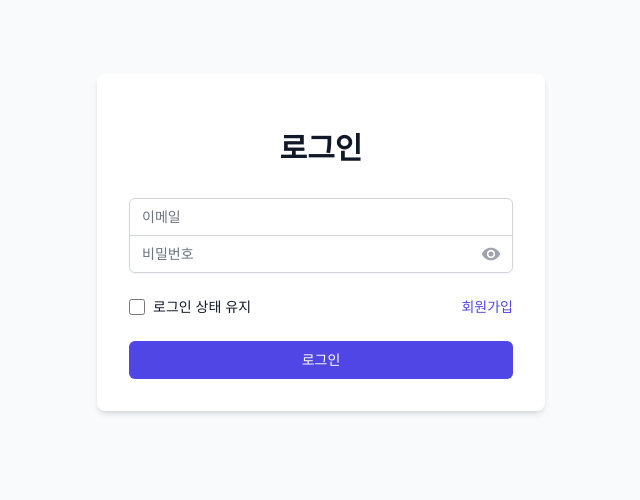
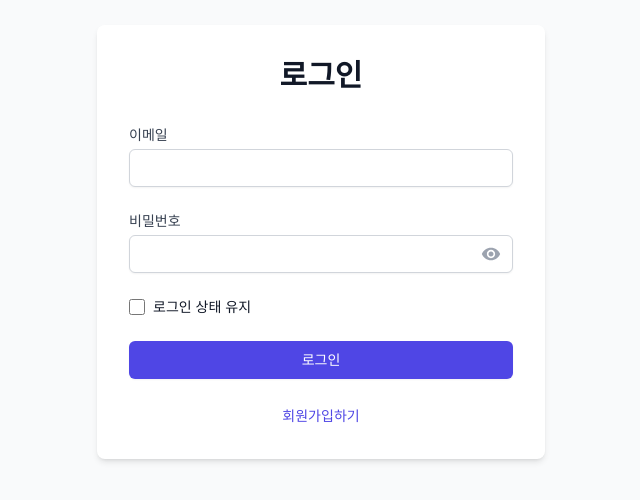
Before and after one commit to 2blackcow/movie, a React (Create React App) app: page /#/signin in a window 1280 px wide. Shown: the part 158-658 px from the top of the page, without its empty margins (319-959 px from the left). Built offline with nearby package versions, Linux system fonts and the light colour scheme.

Commit message:
로그인 수정

```diff
--- a/package.json
+++ b/package.json
@@ -2,7 +2,7 @@
   "name": "movie",
   "version": "0.1.0",
   "private": true,
-  "homepage": "https://2blackcow.github.io/movie#",
+  "homepage": "https://2blackcow.github.io/movie",
   "dependencies": {
     "@babel/core": "^7.16.0",
     "@pmmmwh/react-refresh-webpack-plugin": "^0.5.3",
--- /dev/null
+++ b/src/components/auth/AuthForm.js
@@ -0,0 +1,250 @@
+import React, { useState } from 'react';
+import { useNavigate, Link } from 'react-router-dom';
+import { MdVisibility, MdVisibilityOff } from 'react-icons/md';
+import { userStorage, STORAGE_KEYS } from '../../utils/localStorage';
+
+const AuthForm = () => {
+  const navigate = useNavigate();
+  const [isSignIn, setIsSignIn] = useState(true);
+  const [formData, setFormData] = useState({
+    email: "",
+    password: "",
+    confirmPassword: "",
+    rememberMe: false,
+    agreeToTerms: false
+  });
+  const [loading, setLoading] = useState(false);
+  const [showPassword, setShowPassword] = useState(false);
+  const [error, setError] = useState('');
+
+  const validateEmail = (email) => {
+    const emailRegex = /^[^\s@]+@[^\s@]+\.[^\s@]+$/;
+    return emailRegex.test(email);
+  };
+
+  const validateTMDBApiKey = async (apiKey) => {
+    try {
+      const response = await fetch(
+        `https://api.themoviedb.org/3/movie/popular?api_key=${apiKey}`
+      );
+      return response.ok;
+    } catch (error) {
+      return false;
+    }
+  };
+
+  const handleChange = (e) => {
+    const { name, value, type, checked } = e.target;
+    setFormData(prev => ({
+      ...prev,
+      [name]: type === 'checkbox' ? checked : value
+    }));
+  };
+
+  const toggleForm = () => {
+    setIsSignIn(!isSignIn);
+    setError('');
+    setFormData({
+      email: "",
+      password: "",
+      confirmPassword: "",
+      rememberMe: false,
+      agreeToTerms: false
+    });
+  };
+
+  const handleSubmit = async (e) => {
+    e.preventDefault();
+    setLoading(true);
+    setError('');
+
+    try {
+      if (!validateEmail(formData.email)) {
+        throw new Error('유효한 이메일 형식이 아닙니다.');
+      }
+
+      if (isSignIn) {
+        // 로그인 로직
+        const users = JSON.parse(localStorage.getItem(STORAGE_KEYS.USERS) || "[]");
+        const user = users.find(
+          (u) => u.id === formData.email && u.password === formData.password
+        );
+
+        if (!user) {
+          throw new Error('이메일 또는 비밀번호가 일치하지 않습니다.');
+        }
+
+        userStorage.initUser(formData.email);
+        localStorage.setItem(STORAGE_KEYS.TMDB_KEY, user.password);
+        localStorage.setItem(STORAGE_KEYS.IS_LOGGED_IN, "true");
+
+        if (formData.rememberMe) {
+          localStorage.setItem(STORAGE_KEYS.REMEMBERED_EMAIL, formData.email);
+        }
+
+        alert('로그인 성공!');
+        navigate("/");
+      } else {
+        // 회원가입 로직
+        if (!formData.agreeToTerms) {
+          throw new Error('필수 약관에 동의해주세요.');
+        }
+
+        const isValidApiKey = await validateTMDBApiKey(formData.password);
+        if (!isValidApiKey) {
+          throw new Error('유효하지 않은 TMDB API 키입니다.');
+        }
+
+        const users = JSON.parse(localStorage.getItem('users') || '[]');
+        const userExists = users.some(user => user.id === formData.email);
+
+        if (userExists) {
+          throw new Error('이미 존재하는 이메일입니다.');
+        }
+
+        users.push({
+          id: formData.email,
+          password: formData.password
+        });
+        localStorage.setItem('users', JSON.stringify(users));
+
+        alert('회원가입 성공!');
+        setIsSignIn(true);
+      }
+    } catch (error) {
+      setError(error.message);
+      alert(error.message);
+    } finally {
+      setLoading(false);
+    }
+  };
+
+  return (
+    <div className="min-h-screen flex items-center justify-center bg-gray-50 py-12 px-4 sm:px-6 lg:px-8">
+      <div className="max-w-md w-full space-y-8">
+        <div className={`bg-white p-8 rounded-lg shadow-md transition-transform duration-500 ease-in-out transform ${isSignIn ? 'rotate-y-0' : 'rotate-y-180'}`}>
+          <div className="text-center mb-8">
+            <h2 className="text-3xl font-extrabold text-gray-900">
+              {isSignIn ? '로그인' : '회원가입'}
+            </h2>
+            {!isSignIn && (
+              <p className="mt-2 text-sm text-gray-600">
+                TMDB API 키가 필요합니다.
+                <a
+                  href="https://www.themoviedb.org/settings/api"
+                  target="_blank"
+                  rel="noopener noreferrer"
+                  className="font-medium text-indigo-600 hover:text-indigo-500 ml-1"
+                >
+                  여기서 발급받으세요
+                </a>
+              </p>
+            )}
+          </div>
+
+          <form onSubmit={handleSubmit} className="space-y-6">
+            <div>
+              <label htmlFor="email" className="block text-sm font-medium text-gray-700">
+                이메일
+              </label>
+              <input
+                id="email"
+                name="email"
+                type="email"
+                required
+                value={formData.email}
+                onChange={handleChange}
+                className="mt-1 block w-full px-3 py-2 border border-gray-300 rounded-md shadow-sm focus:outline-none focus:ring-indigo-500 focus:border-indigo-500 sm:text-sm"
+              />
+            </div>
+
+            <div>
+              <label htmlFor="password" className="block text-sm font-medium text-gray-700">
+                {isSignIn ? '비밀번호' : 'TMDB API Key'}
+              </label>
+              <div className="mt-1 relative">
+                <input
+                  id="password"
+                  name="password"
+                  type={showPassword ? "text" : "password"}
+                  required
+                  value={formData.password}
+                  onChange={handleChange}
+                  className="block w-full px-3 py-2 border border-gray-300 rounded-md shadow-sm focus:outline-none focus:ring-indigo-500 focus:border-indigo-500 sm:text-sm pr-10"
+                />
+                <button
+                  type="button"
+                  onClick={() => setShowPassword(!showPassword)}
+                  className="absolute inset-y-0 right-0 px-3 flex items-center"
+                >
+                  {showPassword ? (
+                    <MdVisibilityOff className="h-5 w-5 text-gray-400" />
+                  ) : (
+                    <MdVisibility className="h-5 w-5 text-gray-400" />
+                  )}
+                </button>
+              </div>
+            </div>
+
+            {!isSignIn && (
+              <div className="flex items-center">
+                <input
+                  id="agreeToTerms"
+                  name="agreeToTerms"
+                  type="checkbox"
+                  checked={formData.agreeToTerms}
+                  onChange={handleChange}
+                  className="h-4 w-4 text-indigo-600 focus:ring-indigo-500 border-gray-300 rounded"
+                />
+                <label htmlFor="agreeToTerms" className="ml-2 block text-sm text-gray-900">
+                  필수 약관에 동의합니다
+                </label>
+              </div>
+            )}
+
+            {isSignIn && (
+              <div className="flex items-center justify-between">
+                <div className="flex items-center">
+                  <input
+                    id="rememberMe"
+                    name="rememberMe"
+                    type="checkbox"
+                    checked={formData.rememberMe}
+                    onChange={handleChange}
+                    className="h-4 w-4 text-indigo-600 focus:ring-indigo-500 border-gray-300 rounded"
+                  />
+                  <label htmlFor="rememberMe" className="ml-2 block text-sm text-gray-900">
+                    로그인 상태 유지
+                  </label>
+                </div>
+              </div>
+            )}
+
+            <div>
+              <button
+                type="submit"
+                disabled={loading}
+                className={`w-full flex justify-center py-2 px-4 border border-transparent rounded-md shadow-sm text-sm font-medium text-white ${
+                  loading ? 'bg-indigo-400' : 'bg-indigo-600 hover:bg-indigo-700'
+                } focus:outline-none focus:ring-2 focus:ring-offset-2 focus:ring-indigo-500`}
+              >
+                {loading ? '처리 중...' : (isSignIn ? '로그인' : '회원가입')}
+              </button>
+            </div>
+          </form>
+
+          <div className="mt-6">
+            <button
+              onClick={toggleForm}
+              className="w-full text-center text-sm text-indigo-600 hover:text-indigo-500"
+            >
+              {isSignIn ? '회원가입하기' : '로그인하기'}
+            </button>
+          </div>
+        </div>
+      </div>
+    </div>
+  );
+};
+
+export default AuthForm;
--- a/src/index.css
+++ b/src/index.css
@@ -19,3 +19,21 @@ code {
   font-family: source-code-pro, Menlo, Monaco, Consolas, 'Courier New',
     monospace;
 }
+
+
+@keyframes rotate-y {
+  from {
+    transform: rotateY(0deg);
+  }
+  to {
+    transform: rotateY(180deg);
+  }
+}
+
+.rotate-y-0 {
+  transform: rotateY(0deg);
+}
+
+.rotate-y-180 {
+  transform: rotateY(180deg);
+}
--- a/src/routes/index.js
+++ b/src/routes/index.js
@@ -9,15 +9,16 @@ import MovieDetail from "../pages/MovieDetail";
 import SignIn from "../components/auth/SignIn";
 import SignUp from "../components/auth/SignUp";
 import AuthGuard from "../components/auth/AuthGuard";
+import AuthForm from "../components/auth/AuthForm";
 
 const router = createHashRouter([
   {
     path: "/signin",
-    element: <SignIn />,
+    element: <AuthForm />,
   },
   {
     path: "/signup",
-    element: <SignUp />,
+    element: <AuthForm />,
   },
   {
     path: "/",
```
